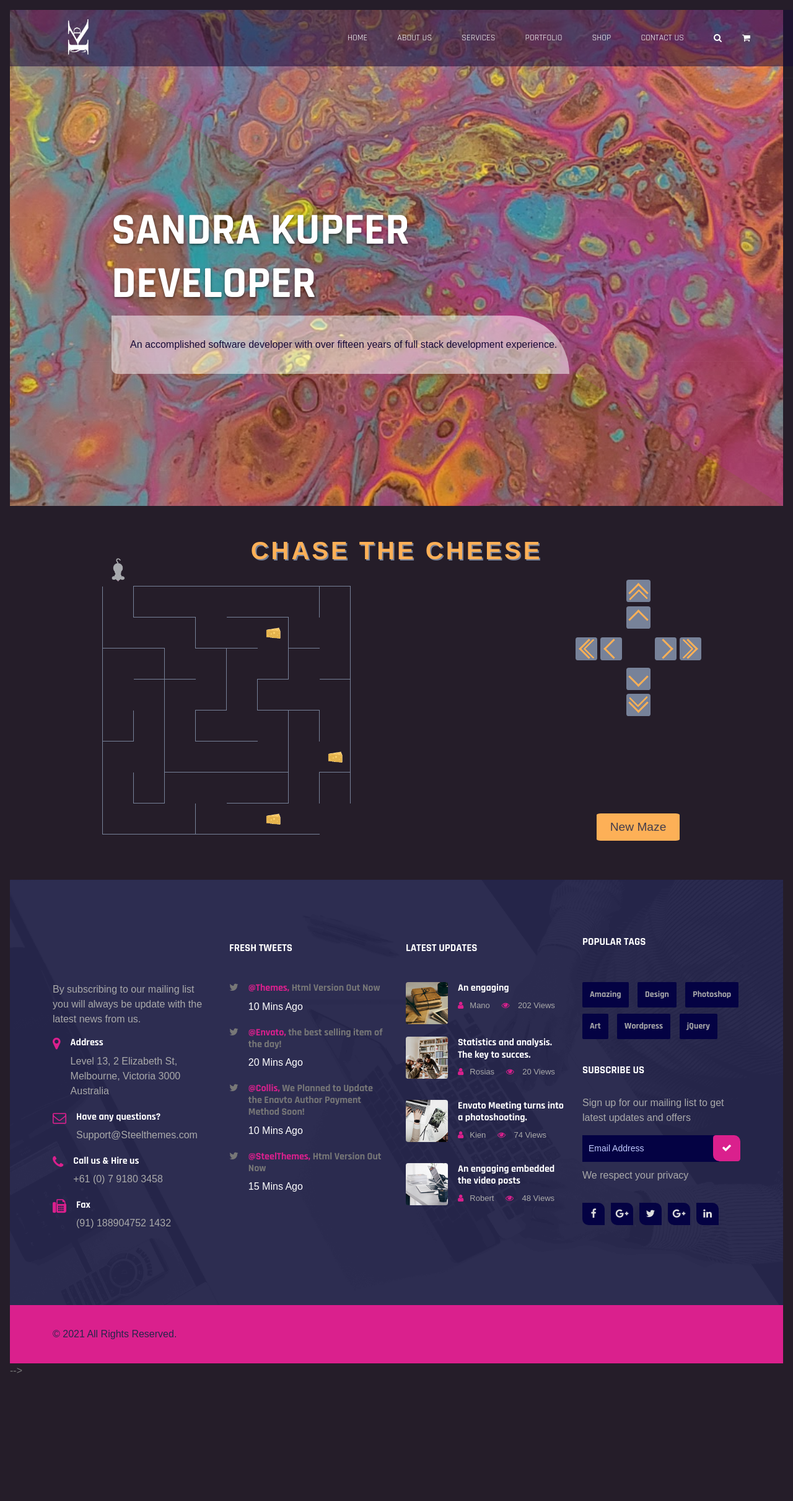
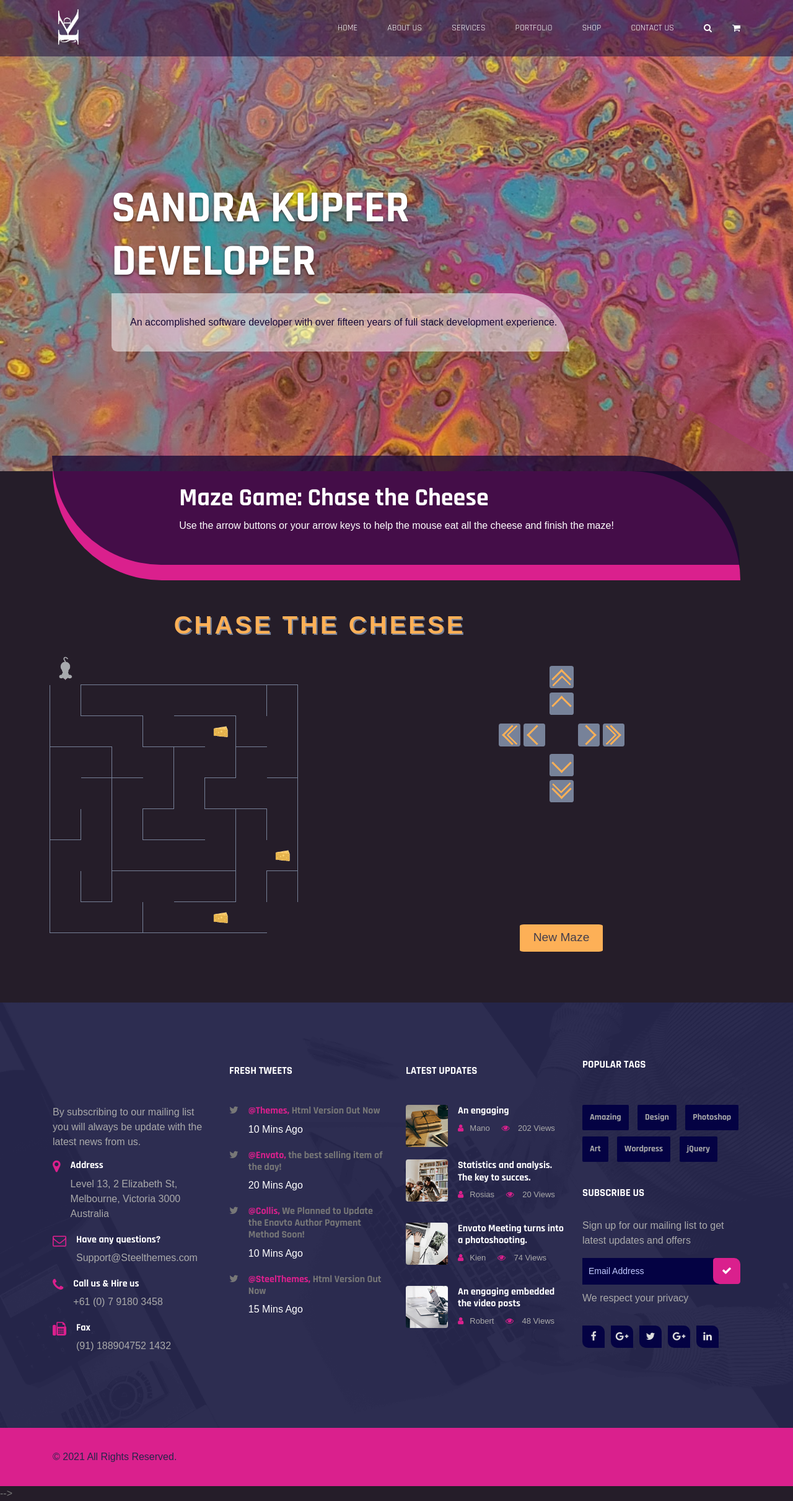
Before and after one commit to ntrpi/SKDS, a PHP site: page /mazeGame.php in a window 1280 px wide. Shown: the whole page at 62% size. Before the commit the page ends 2215 px from the top, so only its background shows below. Run offline with PHP 8.4, Linux system fonts and the light colour scheme; some web fonts are replaced.

Commit message:
General and maze styling.

```diff
--- a/assets/css/responsive.css
+++ b/assets/css/responsive.css
@@ -148,7 +148,7 @@
     margin-right: 22px;
   }
   .hero .slide-content {
-    min-height: 100vh;
+    min-height: 95vh;
   }
   .hero .slide-content h1 {
     font-size: 4.5rem;
--- a/assets/css/style.css
+++ b/assets/css/style.css
@@ -283,7 +283,7 @@ form button.btn-primary:hover {
     1 - CTA
 ------------------------------------*/
 .cta-content {
-  padding: 30px 0 90px;
+  padding: 20px 0 60px;
   color: #fff;
   background-color: #da208d;
   position: relative;
--- a/css/mazeGame.css
+++ b/css/mazeGame.css
@@ -9,7 +9,6 @@ html {
 }
 
 body {
-    margin: 1em;
     font-family: Arial, Helvetica, sans-serif;
     background-color: #251d29;
 
@@ -21,11 +20,7 @@ body {
     --wall: 1px solid #778299;
 }
 
-header {
-    text-align: center;
-}
-
-h2 {
+.maze h2 {
     font-family: 'Ranchers', Arial, Helvetica, sans-serif;
     text-shadow: 2px 2px var( --mediumGrey );
     color: rgb(253, 176, 87);
@@ -33,7 +28,8 @@ h2 {
     text-transform: uppercase;
 }
 
-main {
+#mazeSection {
+    margin: 3rem 1em;
     text-align: center;
 }
 
@@ -48,21 +44,21 @@ main {
     position: relative;
 }
 
-#mainDiv {
+#mazeDiv {
     display: flex;
     flex-direction: row;
     min-width: 475px;
 }
 
 @media screen and (max-width: 700px) {
-    #mainDiv {
+    #mazeDiv {
         flex-direction: column;
     }
 }
 
 .mazeDiv {
     width: 100%;
-    margin: 25px;
+    margin: 4rem;
 }
 
 #restart {
--- a/mazeGame.php
+++ b/mazeGame.php
@@ -11,10 +11,22 @@
 
     <?php include_once "./php/header.php"; ?>
 
+    <!-- Call To Action Start -->
+    <section class="cta" data-aos="fade-up" data-aos-delay="0">
+        <div class="container">
+            <div class="cta-content d-xl-flex align-items-center justify-content-around text-center text-xl-left">
+                <div class="content" data-aos="fade-right" data-aos-delay="200">
+                    <h2>Maze Game: Chase the Cheese</h2>
+                    <p>Use the arrow buttons or your arrow keys to help the mouse eat all the cheese and finish the maze!</p>
+                </div>
+            </div>
+        </div>
+    </section>
+    <!-- Call To Action End -->
 
-    <main id="main" class="pageWrapper">
+    <section id="mazeSection" class="maze pageWrapper">
       <h2>Chase the Cheese</h2>
-      <div id="mainDiv">
+      <div id="mazeDiv">
         <div id="mazeDiv" class="mazeDiv">
           <img id="cheese1" class="cheese" src="./img/mazeGame/cheese.gif" alt="cheese clip art." height="30">
           <img id="cheese2" class="cheese" src="./img/mazeGame/cheese.gif" alt="cheese clip art." height="30">
@@ -61,7 +73,7 @@
           </div>
         </div>
       </div>
-    </main>
+    </section>
 
 
 
```
